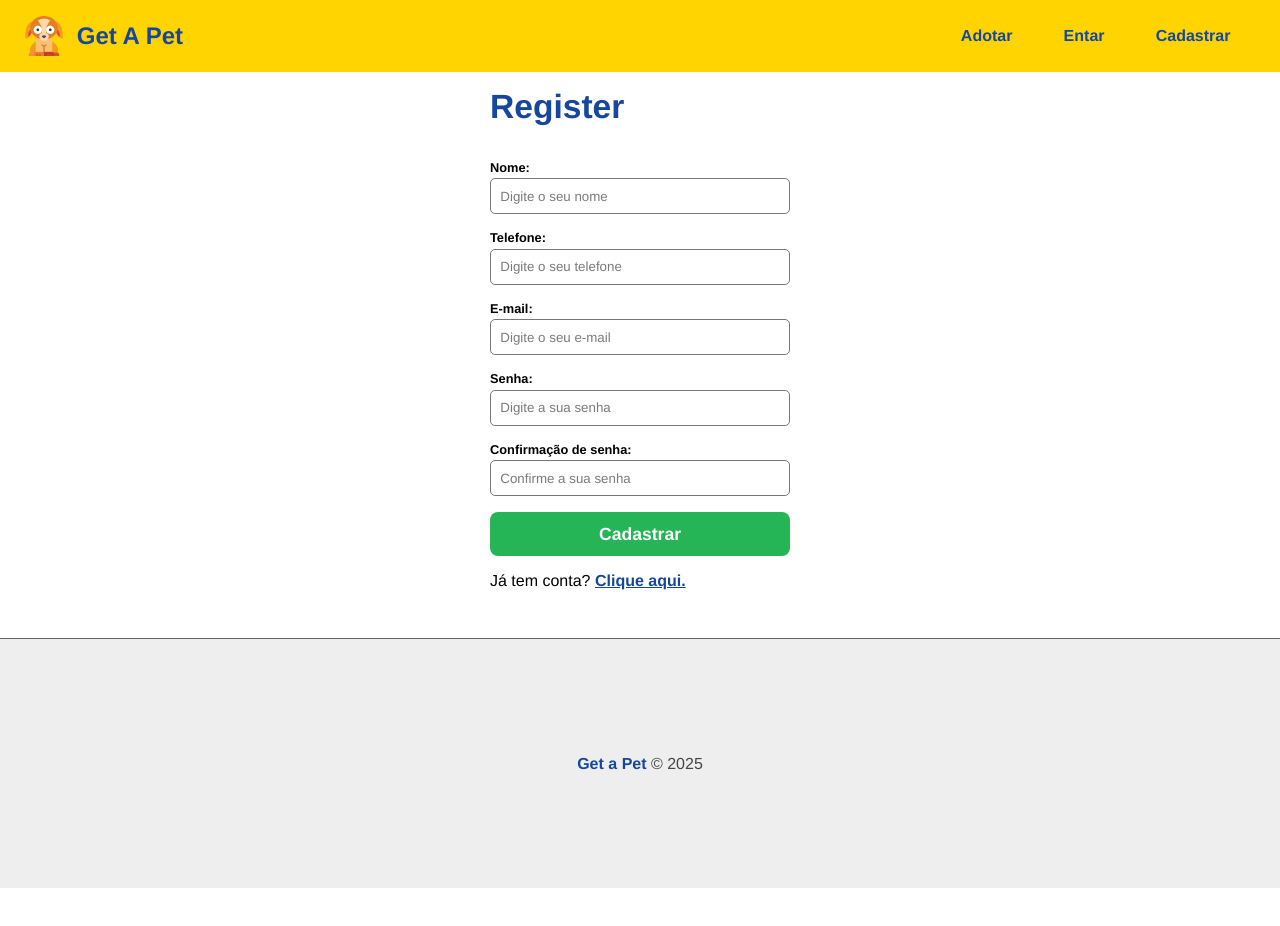
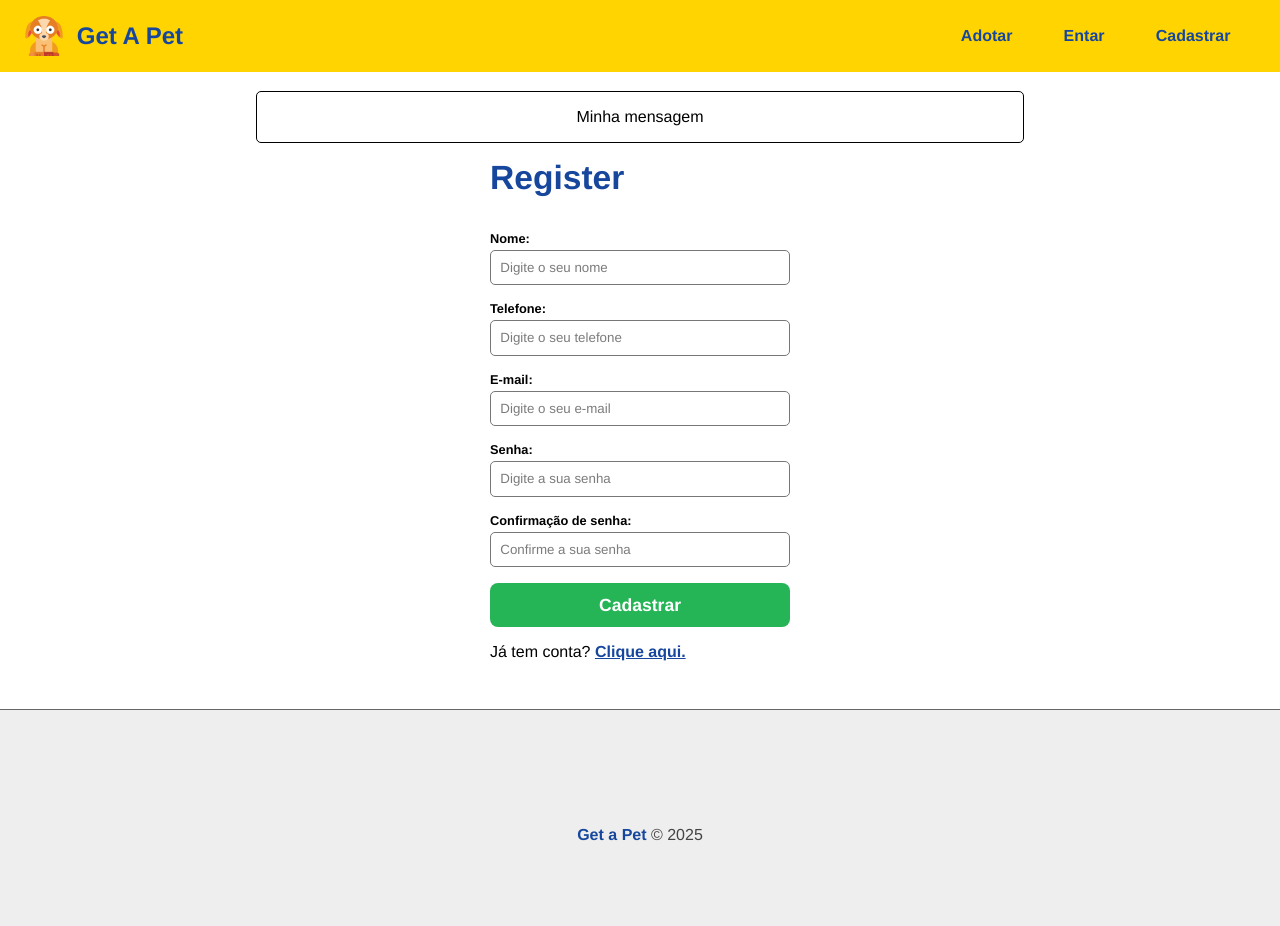
Before and after one commit to IsabelleHeloisa/GetAPet, a React (Create React App) app in the folder frontend/: page /register in a window 1280 px wide. Shown: the top 926 px of the page. Before the commit the page ends 888 px from the top, so only its background shows below. Built offline with nearby package versions, Linux system fonts and the light colour scheme.

Commit message:
feat: creating message component

```diff
--- a/frontend/src/App.jsx
+++ b/frontend/src/App.jsx
@@ -9,6 +9,7 @@
 import Register from './components/pages/Auth/Register.jsx'
 import Home from './components/pages/Home.jsx'
 import Container from './components/layout/Container'
+import Message from './components/layout/Message.jsx'
 
 import { UserProvider } from './context/UserContext.jsx'
 
@@ -17,6 +18,7 @@
     <Router>
       <UserProvider>
         <Navbar />
+        <Message />
         <Container>
           <Routes>
             <Route path="/login" element={<Login />} />
--- /dev/null
+++ b/frontend/src/components/layout/Message.jsx
@@ -0,0 +1,13 @@
+import { useState } from 'react'
+
+import styles from './Message.module.css'
+
+function Message() {
+  const [type, setType] = useState('')
+
+  return (
+    <div className={`${styles.message} ${styles[type]}`}>Minha mensagem</div>
+  )
+}
+
+export default Message
--- /dev/null
+++ b/frontend/src/components/layout/Message.module.css
@@ -0,0 +1,20 @@
+.message {
+  max-width: 60%;
+  padding: 1em;
+  border: 1px solid #000;
+  margin: 1.2em auto 0;
+  text-align: center;
+  border-radius: 5px;
+}
+
+.success {
+  color: #155724;
+  background-color: #d4edda;
+  border-color: #c3e6db;
+}
+
+.error {
+  color: #721c24;
+  background-color: #f8d7da;
+  border-color: #f5c6cb;
+}
```
